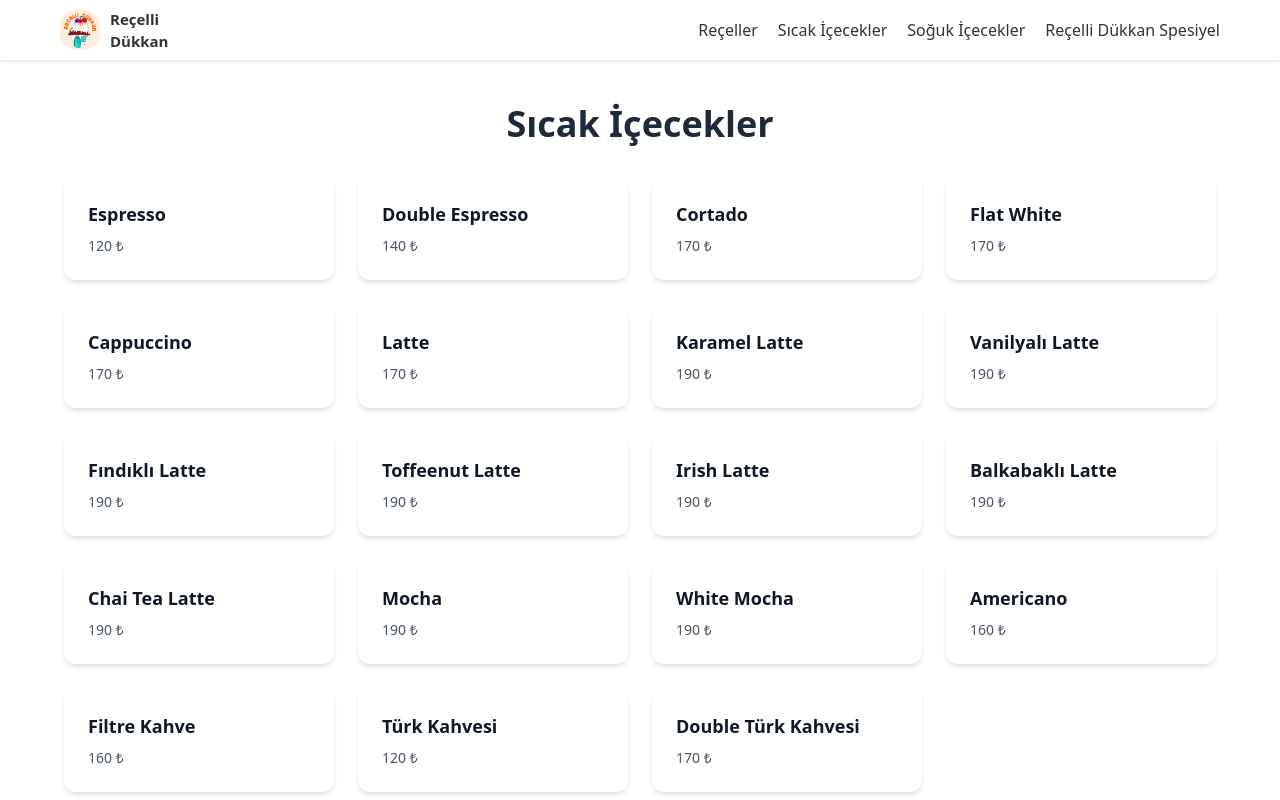
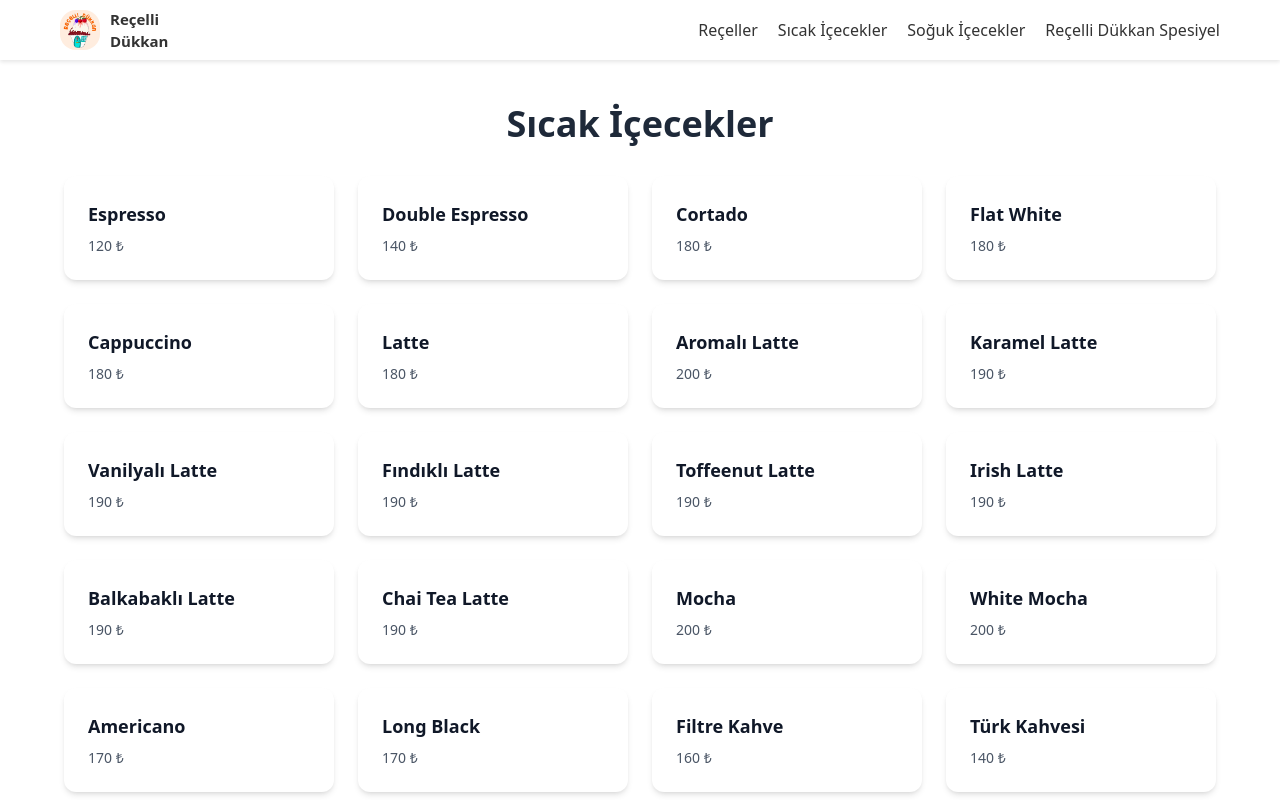
Before and after one commit to recellidukkan/recellidukkan, a Next.js app: page /sicak in a window 1280 px wide. Shown: the top 800 px of the page. Built offline with nearby package versions, Linux system fonts and the light colour scheme.

Commit message:
price changes

```diff
--- a/src/app/recel/page.tsx
+++ b/src/app/recel/page.tsx
@@ -3,16 +3,16 @@ import React from 'react'
 const page = () => {
      const recel = [
         {name:'Çıtır Kabak Reçeli' , price: '200 ₺'},
-        {name:'Vişne Reçeli' , price: '200 ₺'},
-        {name:'Böğürtlen Reçeli' , price: '200 ₺'},
-        {name:'Ahududu Reçeli' , price: '200 ₺'},
+        {name:'Vişne Reçeli' , price: '250 ₺'},
+        {name:'Böğürtlen Reçeli' , price: '250 ₺'},
+        {name:'Ahududu Reçeli' , price: '250 ₺'},
         {name:'Çilek Reçeli' , price: '200 ₺'},
         {name:'Havuç Reçeli' , price: '200 ₺'},
         {name:'Şeftali Reçeli' , price: '200 ₺'},
         {name:'Kayısı Reçeli' , price: '200 ₺'},
         {name:'Kuşburnu Marmelatı' , price: '200 ₺'},
         {name:'Acı Biber reçeli' , price: '200 ₺'},
-        {name:'Karadut Reçeli' , price: '200 ₺'},
+        {name:'Karadut Reçeli' , price: '250 ₺'},
         {name:'Portakal Reçeli' , price: '200 ₺'},
         {name:'Kahveli Süt Reçeli' , price: '200 ₺'},
         {name:'Süt Reçeli' , price: '200 ₺'},
--- a/src/app/sicak/page.tsx
+++ b/src/app/sicak/page.tsx
@@ -5,10 +5,11 @@ const Page = () => {
     const hotDrinks = [
         {name:'Espresso' , price:'120 ₺'},
         {name:'Double Espresso' , price:'140 ₺'},
-        {name:'Cortado' , price:'170 ₺'},
-        {name:'Flat White' , price:'170 ₺'},
-        {name:'Cappuccino' , price:'170 ₺'},
-        {name:'Latte' , price:'170 ₺'},
+        {name:'Cortado' , price:'180 ₺'},
+        {name:'Flat White' , price:'180 ₺'},
+        {name:'Cappuccino' , price:'180 ₺'},
+        {name:'Latte' , price:'180 ₺'},
+        {name:'Aromalı Latte' , price:'200 ₺'},
         {name:'Karamel Latte' , price:'190 ₺'},
         {name:'Vanilyalı Latte' , price:'190 ₺'},
         {name:'Fındıklı Latte' , price:'190 ₺'},
@@ -16,21 +17,22 @@ const Page = () => {
         {name:'Irish Latte' , price:'190 ₺'},
         {name:'Balkabaklı Latte' , price:'190 ₺'},
         {name:'Chai Tea Latte' , price:'190 ₺'},
-        {name:'Mocha' , price:'190 ₺'},
-        {name:'White Mocha' , price:'190 ₺'},
-        {name:'Americano' , price:'160 ₺'},
+        {name:'Mocha' , price:'200 ₺'},
+        {name:'White Mocha' , price:'200 ₺'},
+        {name:'Americano' , price:'170 ₺'},
+        {name:'Long Black' , price:'170 ₺'},
         {name:'Filtre Kahve' , price:'160 ₺'},
-        {name:'Türk Kahvesi' , price:'120 ₺'},
-        {name:'Double Türk Kahvesi' , price:'170 ₺'},
+        {name:'Türk Kahvesi' , price:'140 ₺'},
+        {name:'Double Türk Kahvesi' , price:'180 ₺'},
 
 
 
     ]
 
     const otherHots= [
-         {name:'Sıcak Çikolata' , price:'170 ₺'},
+         {name:'Sıcak Çikolata' , price:'190 ₺'},
         {name:'Beyaz Çikolata' , price:'170 ₺'},
-        {name:'Salep' , price:'170 ₺'},
+        {name:'Salep' , price:'200 ₺'},
     ]
 
     const teas= [
--- a/src/app/soguk/page.tsx
+++ b/src/app/soguk/page.tsx
@@ -3,25 +3,26 @@ import React from 'react'
 
 const Page = () => {
     const coldDrinks = [
-        {name:'Ice Americano' , price: '170 ₺'},
+        {name:'Ice Americano' , price: '180 ₺'},
         {name:'Ice Filtre' , price: '170 ₺'},
-        {name:'Ice Mocha' , price: '210 ₺'},
+        {name:'Ice Mocha' , price: '220 ₺'},
         {name:'Ice White Mocha' , price: '210 ₺'},
-        {name:'Karamel Ice Latte' , price: '210 ₺'},
-        {name:'Vanilya Ice Latte' , price: '210 ₺'},
-        {name:'Fındık Ice Latte' , price: '210 ₺'},
-        {name:'Irish Ice Latte' , price: '210 ₺'},
+        {name:'Ice Latte' , price: '200 ₺'},
+        {name:'Karamel Ice Latte' , price: '220 ₺'},
+        {name:'Vanilya Ice Latte' , price: '220 ₺'},
+        {name:'Fındık Ice Latte' , price: '220 ₺'},
+        {name:'Irish Ice Latte' , price: '220 ₺'},
         {name:'Affogato' , price: '180 ₺'},
         {name:'Frappe' , price: '210 ₺'},
         {name:'Yeşil Elma Frozen' , price: '210 ₺'},
         {name:'Karpuz Frozen' , price: '210 ₺'},
         {name:'Çilek Frozen' , price: '210 ₺'},
         {name:'Mango Frozen' , price: '210 ₺'},
-        {name:'Ice Flat White' , price: '190 ₺'},
+        {name:'Ice Flat White' , price: '200 ₺'},
         {name:'Mikshake' , price: '210 ₺'},
         {name:'Soda' , price: '70 ₺'},
         {name:'Meyveli Soda' , price: '90 ₺'},
-        {name:'Su' , price: '30 ₺'},
+        {name:'Su' , price: '40 ₺'},
     ]
 
     return (
```
